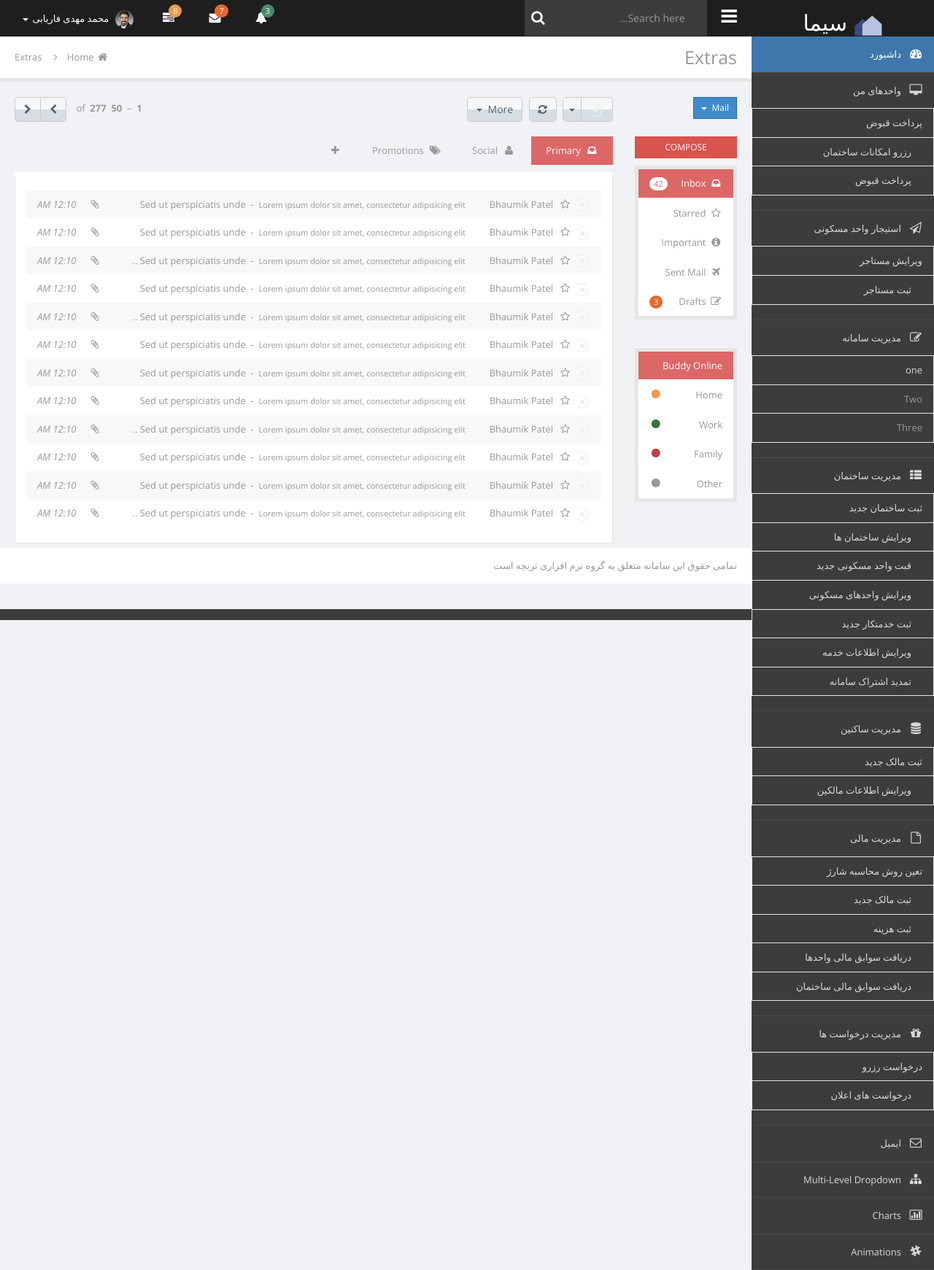
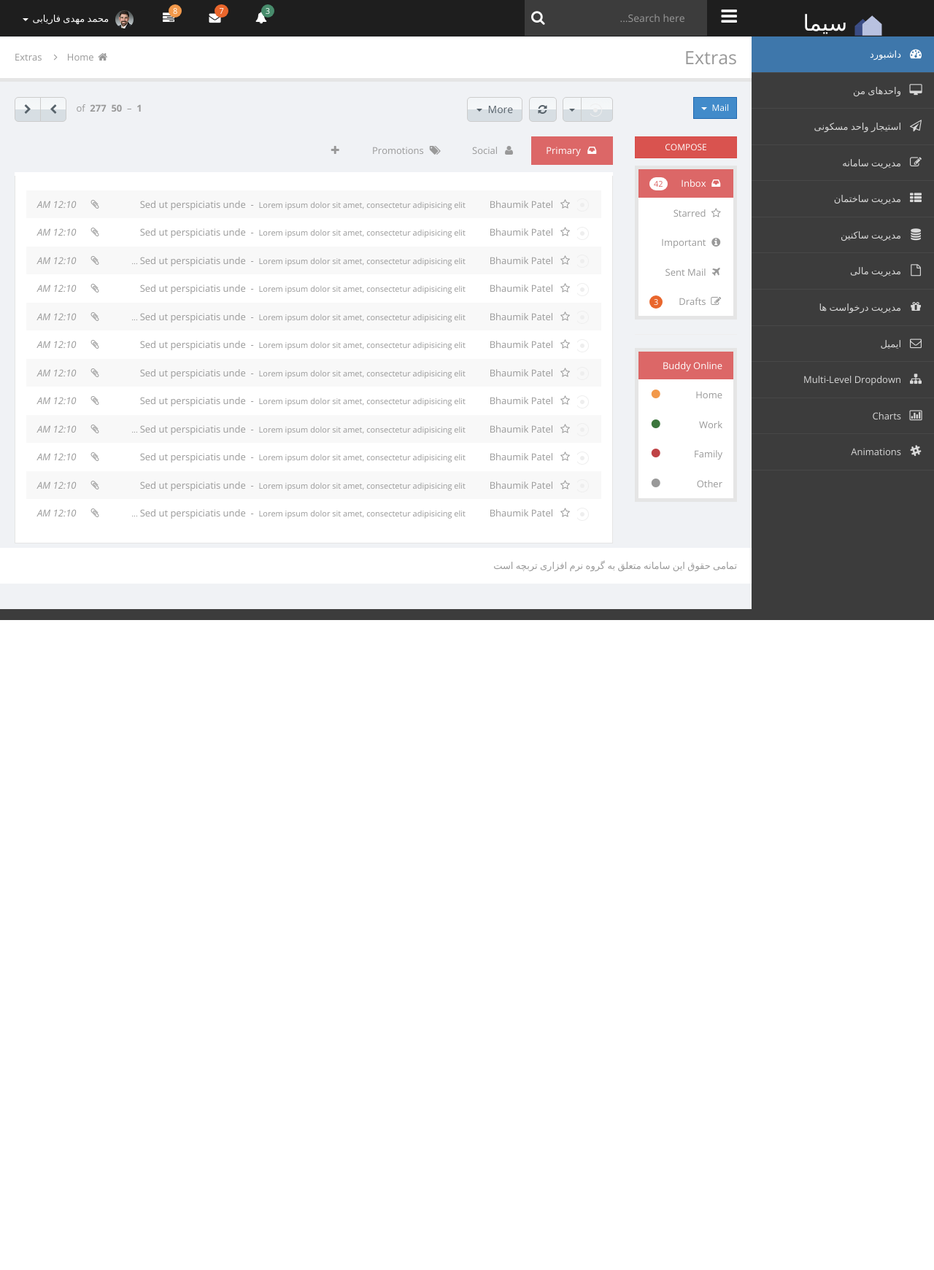
Before and after one commit to malekan/building-management, a Django app: page /email.html/ in a window 1280 px wide. Shown: the whole page at 73% size. After the commit the page ends 850 px from the top, so only its background shows below. Run offline with Django 3.2, Linux system fonts and the light colour scheme; some libraries are stand-ins or nearby versions.

Commit message:
base.html refine

```diff
--- a/templates/base.html
+++ b/templates/base.html
@@ -113,91 +113,83 @@
 
                 <li><a data-toggle="collapse"  href="#collapse1"><i class="fa fa-desktop fa-fw">
                     <div class="icon-bg bg-pink"></div>
-                </i><span class="menu-title">واحدهای من</span></a>
-                    <div id="collapse1" class="panel-collapse collapse in">
-                        <ul class="list-group">
-                            <li class="list-group-item"><a href="">پرداخت قبوض</a></li>
-                            <li class="list-group-item"><a href="">رزرو امکانات ساختمان</a></li>
-                            <li class="list-group-item"><a href="">پرداخت قبوض</a></li>
-                        </ul>
-                    </div>
+                </i><span class="menu-title ">واحدهای من</span></a>
                 </li>
+                        <div id="collapse1" class="sublinks collapse list-group">
+                            <a class="list-group-item small" href="">پرداخت قبوض</a>
+                            <a class="list-group-item small" href="">رزرو امکانات ساختمان</a>
+                            <a class="list-group-item small" href="">پرداخت قبوض</a>
+                        </div>
 
 
 
                 <li><a data-toggle="collapse" href="#collapse2"><i class="fa fa-send-o fa-fw">
                     <div class="icon-bg bg-green"></div>
                 </i><span class="menu-title">استیجار واحد مسکونی</span></a>
-                    <div id="collapse2" class="panel-collapse collapse in">
-                        <ul class="list-group">
-                            <li class="list-group-item"><a href="">ویرایش مستاجر</a></li>
-                            <li class="list-group-item"><a href="">ثبت مستاجر</a></li>
-                        </ul>
-                    </div>
                 </li>
+                        <div id="collapse2" class="sublinks collapse list-group">
+                            <a class="list-group-item small" href="">ویرایش مستاجر</a>
+                            <a class="list-group-item small" href="">ثبت مستاجر</a>
+                        </div>
+
+
 
                 <li><a data-toggle="collapse" href="#collapse3"><i class="fa fa-edit fa-fw">
                     <div class="icon-bg bg-violet"></div>
                 </i><span class="menu-title">مدیریت سامانه</span></a>
-                    <div id="collapse3" class="panel-collapse collapse in">
-                        <ul class="list-group">
-                            <li class="list-group-item"><a href="">one</a></li>
-                            <li class="list-group-item">Two</li>
-                            <li class="list-group-item">Three</li>
-                        </ul>
-                    </div>
                 </li>
+
+                        <div id="collapse3" class="sublinks collapse list-group">
+                            <a class="list-group-item small" href="">one</a>
+                            <a class="list-group-item small" href="">two</a>
+                            <a class="list-group-item small" href="">three</a>
+                        </div>
 
                 <li><a data-toggle="collapse" href="#collapse4"><i class="fa fa-th-list fa-fw">
                     <div class="icon-bg bg-blue"></div>
                 </i><span class="menu-title">مدیریت ساختمان</span></a>
-                    <div id="collapse4" class="panel-collapse collapse in">
-                        <ul class="list-group">
-                            <li class="list-group-item"><a href="">ثبت ساختمان جدید</a> </li>
-                            <li class="list-group-item"><a href="">ویرایش ساختمان ها</a></li>
-                            <li class="list-group-item"><a href="">قبت واحد مسکونی جدید</a></li>
-                            <li class="list-group-item"><a href="">ویرایش واحدهای مسکونی</a></li>
-                            <li class="list-group-item"><a href="">ثبت خدمتکار جدید</a></li>
-                            <li class="list-group-item"><a href="">ویرایش اطلاعات خدمه</a></li>
-                            <li class="list-group-item"><a href="">تمدید اشتراک سامانه</a></li>
-                        </ul>
-                    </div>
                 </li>
+                        <div id="collapse4" class="sublinks collapse list-group">
+                            <a class="list-group-item small" href="">ثبت ساختمان جدید</a>
+                            <a class="list-group-item small" href="">ویرایش ساختمان ها</a>
+                            <a class="list-group-item small" href="">قبت واحد مسکونی جدید</a>
+                            <a class="list-group-item small" href="">ویرایش واحدهای مسکونی</a>
+                            <a class="list-group-item small" href="">ثبت خدمتکار جدید</a>
+                            <a class="list-group-item small" href="">ویرایش اطلاعات خدمه</a>
+                            <a class="list-group-item small" href="">تمدید اشتراک سامانه</a>
+                        </div>
 
                 <li><a data-toggle="collapse" href="#collapse5"><i class="fa fa-database fa-fw">
                     <div class="icon-bg bg-red"></div>
                 </i><span class="menu-title">مدیریت ساکنین</span></a>
-                    <div id="collapse5" class="panel-collapse collapse in">
-                        <ul class="list-group">
-                            <li class="list-group-item"><a href="">ثبت مالک جدید</a> </li>
-                            <li class="list-group-item"><a href="">ویرایش اطلاعات مالکین</a> </li>
-                        </ul>
-                    </div>
                 </li>
+                        <div id="collapse5" class="sublinks collapse list-group">
+                            <a class="list-group-item small" href="">ثبت مالک جدید</a>
+                            <a class="list-group-item small" href="">ویرایش اطلاعات مالکین</a>
+                        </div>
 
                 <li><a data-toggle="collapse" href="#collapse6"><i class="fa fa-file-o fa-fw">
                     <div class="icon-bg bg-yellow"></div>
                 </i><span class="menu-title">مدیریت مالی</span></a>
-                    <div id="collapse6" class="panel-collapse collapse in">
-                        <ul class="list-group">
-                            <li class="list-group-item"><a href="">تعین روش محاسبه شارژ</a> </li>                            <li class="list-group-item"><a href="">ثبت مالک جدید</a> </li>
-                            <li class="list-group-item"><a href="">ثبت هزینه</a> </li>
-                            <li class="list-group-item"><a href="">دریافت سوابق مالی واحدها</a> </li>
-                            <li class="list-group-item"><a href="">دریافت سوابق مالی ساختمان</a> </li>
-                        </ul>
-                    </div>
                 </li>
+
+                        <div id="collapse6" class="sublinks collapse list-group">
+                            <a class="list-group-item small" href="">تعین روش محاسبه شارژ</a>
+                            <a class="list-group-item small" href="">ثبت هزینه</a>
+                            <a class="list-group-item small" href="">دریافت سوابق مالی واحدها</a>
+                            <a class="list-group-item small" href="">دریافت سوابق مالی ساختمان</a>
+
+                        </div>
 
                 <li><a data-toggle="collapse" href="#collapse7"><i class="fa fa-gift fa-fw">
                     <div class="icon-bg bg-grey"></div>
                 </i><span class="menu-title">مدیریت درخواست ها</span></a>
-                    <div id="collapse7" class="panel-collapse collapse in">
-                        <ul class="list-group">
-                            <li class="list-group-item"><a href="">درخواست رزرو</a> </li>
-                            <li class="list-group-item"><a href="">درخواست های اعلان</a> </li>
-                        </ul>
-                    </div>
+
                 </li>
+                        <div id="collapse7" class="sublinks collapse list-group">
+                            <a class="list-group-item small" href="">درخواست رزرو</a>
+                            <a class="list-group-item small" href="">درخواست های اعلان</a>
+                        </div>
 
                 <li><a href="/email.html"><i class="fa fa-envelope-o">
                     <div class="icon-bg bg-primary"></div>
```
